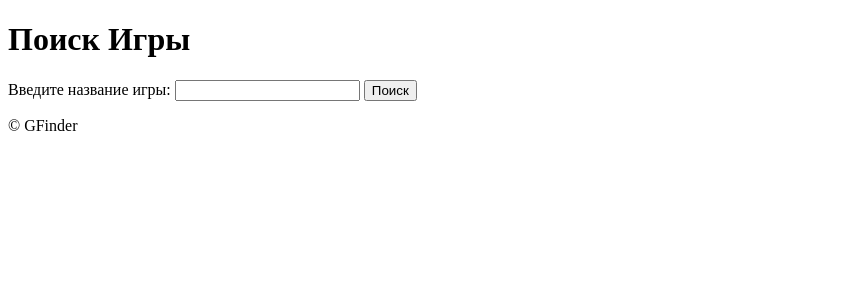
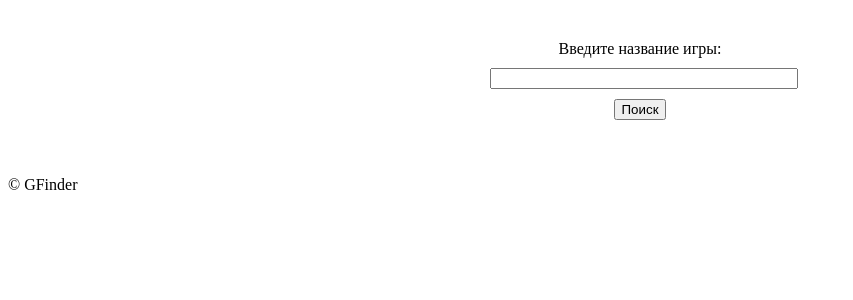
Before and after one commit to Och1ta/parser_game_price, a Django app: page / in a window 1280 px wide. Shown: the part 132-432 px from the top of the page, without its empty margins (0-853 px from the left). Run offline with Django 5.2, Linux system fonts and the light colour scheme; parts of the project's set-up code (start-up, migrations or seed data) failed here and were passed over.

Commit message:
refactor

```diff
--- a/templates/games/search_game.html
+++ b/templates/games/search_game.html
@@ -1,11 +1,20 @@
 {% extends "base.html" %}
+
+{% block title %}Gfinder{% endblock %}
+
 {% block content %}
-    <h1>Поиск Игры</h1>
-    <form method="post">
-        {% csrf_token %}
-        {{ form.as_p }}
-        <label for="data_input">Введите название игры:</label>
-        <input type="text" id="data_input" name="data_input">
-        <button type="submit">Поиск</button>
-    </form>
+    <div style="display: flex; justify-content: center; align-items: center; height: 20vh;">
+        <form method="post" style="width: 300px;">
+            {% csrf_token %}
+            <div style="text-align: center; margin-bottom: 10px;">
+                <label for="data_input">Введите название игры:</label><br>
+            </div>
+            <div style="text-align: center; margin-bottom: 10px;">
+                <input type="text" id="data_input" name="data_input" style="width: 100%;">
+            </div>
+            <div style="text-align: center;">
+                <button type="submit">Поиск</button>
+            </div>
+        </form>
+    </div>
 {% endblock %}
```
